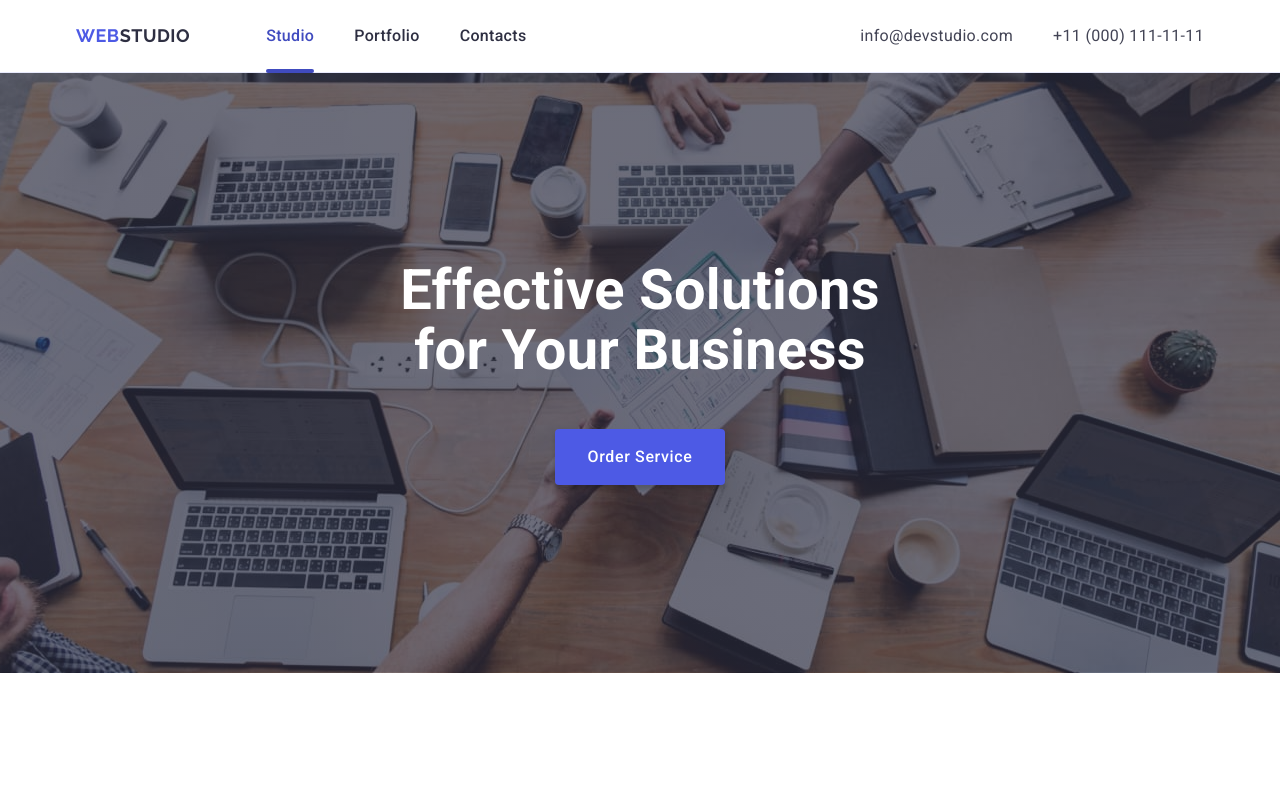
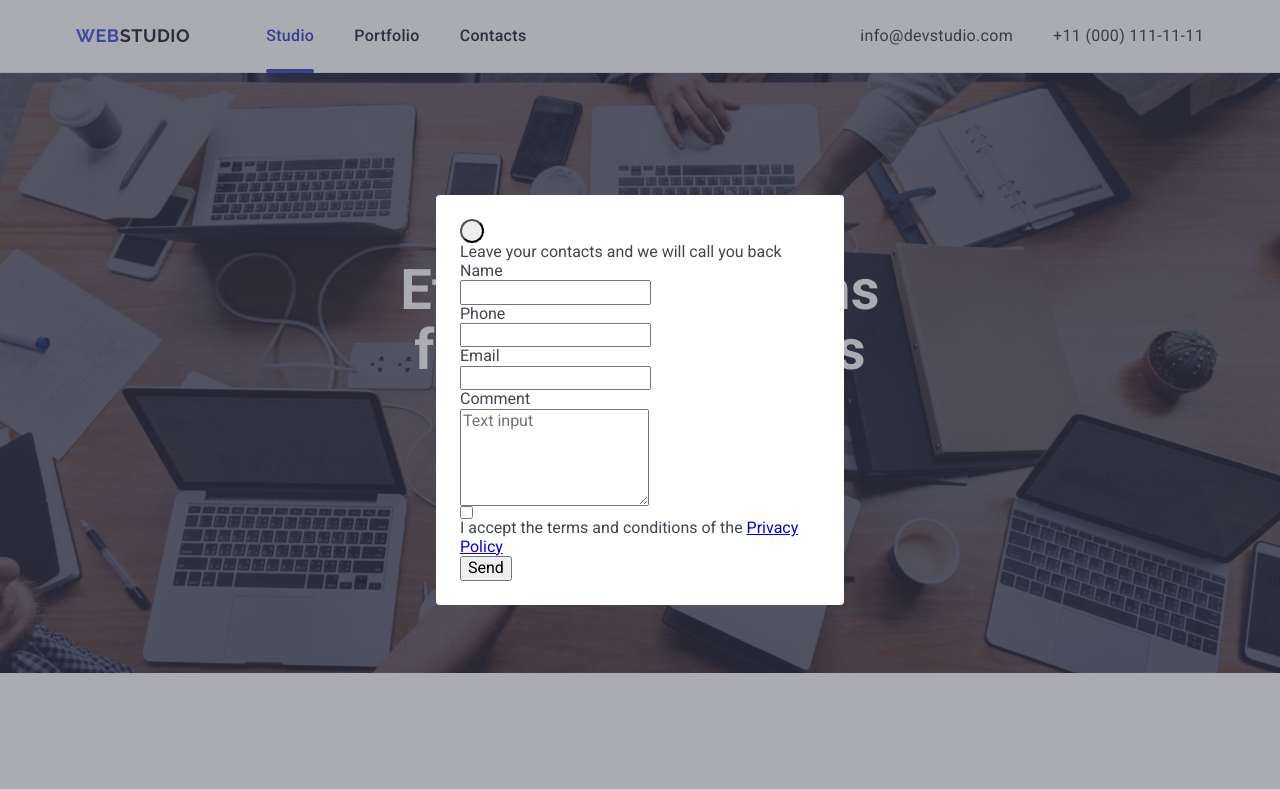
Before and after one commit to Holy-Basilisk/goit-markup-hw-05, a plain HTML site: page index.html in a window 1280 px wide. Shown: the top 789 px of the page. Drawn offline with nearby package versions, Linux system fonts and the light colour scheme.

Commit message:
modal window html + basic css done

```diff
--- a/css/styles.css
+++ b/css/styles.css
@@ -14,7 +14,7 @@
 	--colorLightSlate: #8E8F99;
 	--colorCornflower: #E7E9FC;
 	--colorCloud: #F4F4FD;
-	--colorNavyBlueModal: #2E2F4265; /* #2E2F42 40% */
+	--colorNavyBlueModal: #2E2F4266; /* #2E2F42 40% */
 	--colorGrey: #2E2F42b2; /* #2E2F42 70% */
 
 	/*color definition*/
@@ -456,3 +456,51 @@ body {
 }
 
 .version {display: none}
+
+.modal-overlay {
+	position: fixed;
+	top: 0;
+	left: 0;
+	width: 100%;
+	height: 100%;
+	z-index: 999;
+	background-color: var(--colorNavyBlueModal);
+	display: flex;
+	justify-content: center;
+	align-items: center;
+
+	opacity: 0;
+	pointer-events: none;
+}
+
+.modal-overlay.is-open {
+	opacity: 1;
+	pointer-events: auto;
+}
+
+.modal {
+	background-color: var(--backgroundColorWhite);
+	max-width: 408px;
+	max-height: 90%;
+	border-radius: 4px;
+	overflow-y: auto;
+
+	display: flex;
+	flex-direction: column;
+	padding: 24px;
+}
+
+.form-label,
+.call-back-form input,
+.call-back-form textarea {
+	display: block;
+}
+
+.close-btn {
+	/* position: absolute; */
+	top: 24px;
+	right: 48px;
+	width: 24px;
+	height: 24px;
+	border-radius: 50%;
+}
--- a/index.html
+++ b/index.html
@@ -349,5 +349,37 @@
 		</div>
 	</div></footer>
 
+	<div class="modal-overlay is-open">
+		<div class="modal">
+			<button class="close-btn"></button>
+			<p class="descr">Leave your contacts and we will call you back</p>
+			<form class="call-back-form">
+				<label class="form-label">
+					Name
+					<input type="text" name="username" auto>
+				</label>
+				<label class="form-label">
+					Phone
+					<input type="tel" name="user-tel">
+				</label>
+				<label class="form-label">
+					Email
+					<input type="email" name="user-email">
+				</label>
+				<label class="form-label">
+					Comment
+					<textarea name="comment" rows="5" placeholder="Text input"></textarea>
+				</label>
+				<label class="form-label">
+					<input type="checkbox" name="terms">
+					I accept the terms and conditions of the
+					<a href="http:\\link">Privacy Policy</a>
+				</label>
+				<button class="submit-btn">Send</button>
+			</form>
+		</div>
+	</div>
+
+
 </body>
 </html>
```
